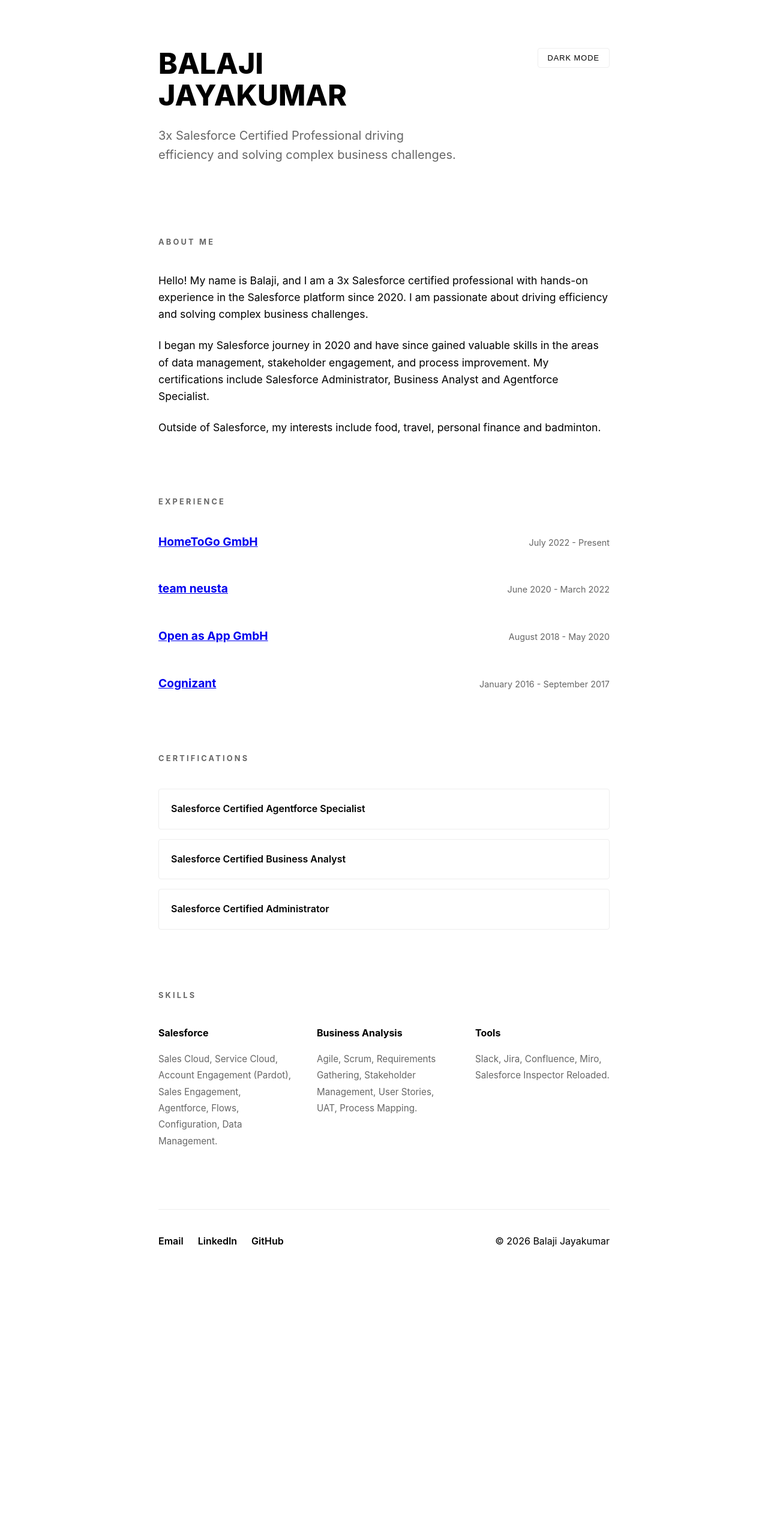
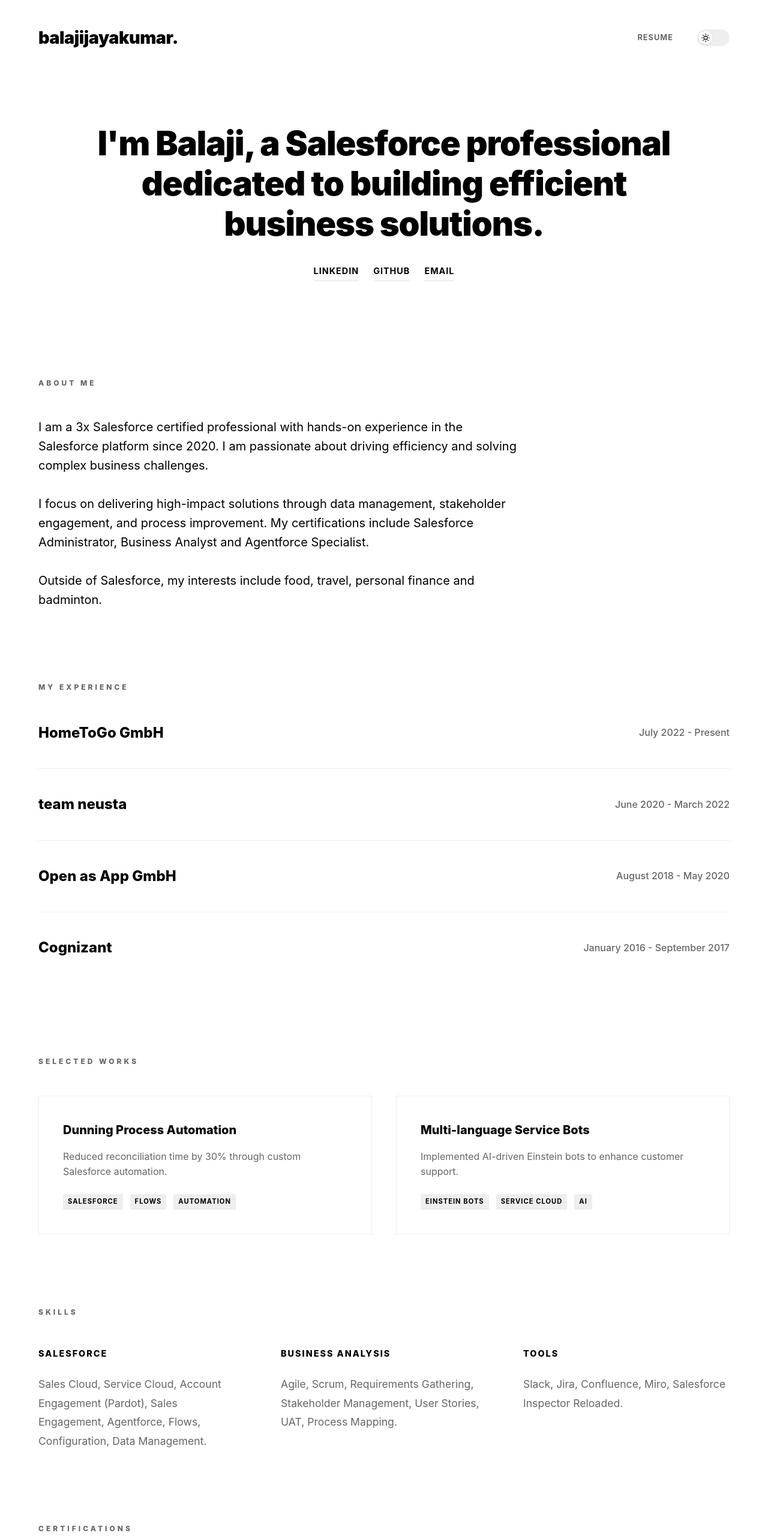
Before and after one commit to balajijayakumar23/portfolio, a React (Vite) app: page / in a window 1280 px wide. Shown: the top 2566 px of the page at 60% size. Before the commit the page ends 2163 px from the top, so only its background shows below. Built offline with nearby package versions, Linux system fonts and the light colour scheme.

Commit message:
Redesign portfolio: minimalist aesthetic, centered hero, refined header/footer, and project section

```diff
--- a/src/App.tsx
+++ b/src/App.tsx
@@ -14,27 +14,45 @@ function App() {
 
   return (
     <div className="portfolio">
-      <header>
-        <div className="hero">
-          <h1>Balaji<br />Jayakumar</h1>
-          <p>3x Salesforce Certified Professional driving efficiency and solving complex business challenges.</p>
+      <header className="site-header">
+        <div className="logo">balajijayakumar.</div>
+        <div className="header-right">
+          <a href="#" className="nav-link">Resume</a>
+          <button onClick={toggleTheme} className="theme-toggle" aria-label="Toggle theme">
+            <div className="toggle-track">
+              <div className="toggle-thumb">
+                {theme === 'light' ? (
+                  <svg viewBox="0 0 24 24" fill="none" stroke="currentColor" strokeWidth="2" strokeLinecap="round" strokeLinejoin="round" className="sun-icon"><circle cx="12" cy="12" r="5"></circle><line x1="12" y1="1" x2="12" y2="3"></line><line x1="12" y1="21" x2="12" y2="23"></line><line x1="4.22" y1="4.22" x2="5.64" y2="5.64"></line><line x1="18.36" y1="18.36" x2="19.78" y2="19.78"></line><line x1="1" y1="12" x2="3" y2="12"></line><line x1="21" y1="12" x2="23" y2="12"></line><line x1="4.22" y1="19.78" x2="5.64" y2="18.36"></line><line x1="18.36" y1="5.64" x2="19.78" y2="4.22"></line></svg>
+                ) : (
+                  <svg viewBox="0 0 24 24" fill="none" stroke="currentColor" strokeWidth="2" strokeLinecap="round" strokeLinejoin="round" className="moon-icon"><path d="M21 12.79A9 9 0 1 1 11.21 3 7 7 0 0 0 21 12.79z"></path></svg>
+                )}
               </div>
-        <button onClick={toggleTheme} className="theme-toggle">
-          {theme === 'light' ? 'Dark Mode' : 'Light Mode'}
+            </div>
           </button>
+        </div>
       </header>
+
+      <main>
+        <section id="hero" className="hero-section">
+          <h1>I'm Balaji, a Salesforce professional<br />dedicated to building efficient<br />business solutions.</h1>
+          <div className="hero-socials">
+            <a href="https://www.linkedin.com/in/balaji-jayakumar/" target="_blank" rel="noopener noreferrer">LinkedIn</a>
+            <a href="https://github.com/balajijayakumar23" target="_blank" rel="noopener noreferrer">GitHub</a>
+            <a href="mailto:your.email@example.com">Email</a>
+          </div>
+        </section>
 
         <section id="about">
           <h2>About Me</h2>
           <div className="about-content">
-          <p>Hello! My name is Balaji, and I am a 3x Salesforce certified professional with hands-on experience in the Salesforce platform since 2020. I am passionate about driving efficiency and solving complex business challenges.</p>
-          <p>I began my Salesforce journey in 2020 and have since gained valuable skills in the areas of data management, stakeholder engagement, and process improvement. My certifications include Salesforce Administrator, Business Analyst and Agentforce Specialist.</p>
+            <p>I am a 3x Salesforce certified professional with hands-on experience in the Salesforce platform since 2020. I am passionate about driving efficiency and solving complex business challenges.</p>
+            <p>I focus on delivering high-impact solutions through data management, stakeholder engagement, and process improvement. My certifications include Salesforce Administrator, Business Analyst and Agentforce Specialist.</p>
             <p>Outside of Salesforce, my interests include food, travel, personal finance and badminton.</p>
           </div>
         </section>
 
         <section id="experience">
-        <h2>Experience</h2>
+          <h2>My Experience</h2>
 
           <div className="experience-item">
             <div className="exp-header">
@@ -73,12 +91,27 @@ function App() {
           </div>
         </section>
 
-      <section id="certifications">
-        <h2>Certifications</h2>
-        <div className="certs-list">
-          <div className="cert-item">Salesforce Certified Agentforce Specialist</div>
-          <div className="cert-item">Salesforce Certified Business Analyst</div>
-          <div className="cert-item">Salesforce Certified Administrator</div>
+        <section id="works">
+          <h2>Selected Works</h2>
+          <div className="works-grid">
+            <div className="work-item">
+              <h3>Dunning Process Automation</h3>
+              <p>Reduced reconciliation time by 30% through custom Salesforce automation.</p>
+              <div className="work-tags">
+                <span>Salesforce</span>
+                <span>Flows</span>
+                <span>Automation</span>
+              </div>
+            </div>
+            <div className="work-item">
+              <h3>Multi-language Service Bots</h3>
+              <p>Implemented AI-driven Einstein bots to enhance customer support.</p>
+              <div className="work-tags">
+                <span>Einstein Bots</span>
+                <span>Service Cloud</span>
+                <span>AI</span>
+              </div>
+            </div>
           </div>
         </section>
 
@@ -106,13 +139,28 @@ function App() {
           </div>
         </section>
 
-      <footer>
-        <div className="contact-links">
-          <a href="mailto:your.email@example.com">Email</a>
+        <section id="certifications">
+          <h2>Certifications</h2>
+          <div className="certs-list">
+            <div className="cert-item">Salesforce Certified Agentforce Specialist</div>
+            <div className="cert-item">Salesforce Certified Business Analyst</div>
+            <div className="cert-item">Salesforce Certified Administrator</div>
+          </div>
+        </section>
+      </main>
+
+      <footer className="site-footer">
+        <div className="cta">
+          <h2>Stay connected w/ me.</h2>
+          <a href="mailto:your.email@example.com" className="cta-link">Let's Connect →</a>
+        </div>
+        <div className="footer-bottom">
+          <div className="footer-socials">
             <a href="https://www.linkedin.com/in/balaji-jayakumar/" target="_blank" rel="noopener noreferrer">LinkedIn</a>
             <a href="https://github.com/balajijayakumar23" target="_blank" rel="noopener noreferrer">GitHub</a>
           </div>
-        <p>© 2026 Balaji Jayakumar</p>
+          <p className="copyright">© 2026 BALAJI JAYAKUMAR.</p>
+        </div>
       </footer>
     </div>
   )
--- a/src/index.css
+++ b/src/index.css
@@ -5,14 +5,14 @@
   --border-color: #eeeeee;
   --accent-color: #000000;
   --font-family: 'Inter', -apple-system, BlinkMacSystemFont, 'Segoe UI', Roboto, sans-serif;
-  --transition: all 0.3s ease;
+  --transition: all 0.3s cubic-bezier(0.4, 0, 0.2, 1);
 }
 
 [data-theme='dark'] {
   --bg-color: #000000;
   --text-color: #ffffff;
   --text-secondary: #999999;
-  --border-color: #333333;
+  --border-color: #222222;
   --accent-color: #ffffff;
 }
 
@@ -22,184 +22,359 @@
   padding: 0;
 }
 
+html {
+  scroll-behavior: smooth;
+}
+
 body {
   background-color: var(--bg-color);
   color: var(--text-color);
   font-family: var(--font-family);
   transition: var(--transition);
   line-height: 1.6;
+  -webkit-font-smoothing: antialiased;
 }
 
-#root {
-  max-width: 800px;
+.portfolio {
+  max-width: 1200px;
   margin: 0 auto;
-  padding: 80px 24px;
+  padding: 0 24px;
+}
+/* Header */
+.site-header {
+  display: flex;
+  justify-content: space-between;
+  align-items: center;
+  padding: 40px 0;
+  margin-bottom: 80px;
+  position: relative;
 }
 
-header {
+.logo {
+  font-weight: 900;
+  font-size: 1.8rem;
+  letter-spacing: -0.5px;
+}
+
+.header-right {
   display: flex;
-  justify-content: space-between;
-  align-items: flex-start;
+  align-items: center;
+  gap: 40px;
+}
+
+
+.nav-link {
+  color: var(--text-color);
+  text-decoration: none;
+  font-weight: 700;
+  font-size: 0.8rem;
+  text-transform: uppercase;
+  letter-spacing: 1px;
+  opacity: 0.6;
+  transition: var(--transition);
+}
+
+.nav-link:hover {
+  opacity: 1;
+}
+
+.theme-toggle {
+  background: none;
+  border: none;
+  cursor: pointer;
+  padding: 0;
+  display: flex;
+  align-items: center;
+}
+
+.toggle-track {
+  width: 54px;
+  height: 28px;
+  background-color: var(--border-color);
+  border-radius: 20px;
+  position: relative;
+  transition: var(--transition);
+}
+
+.toggle-thumb {
+  width: 22px;
+  height: 22px;
+  background-color: var(--bg-color);
+  border-radius: 50%;
+  position: absolute;
+  top: 3px;
+  left: 3px;
+  display: flex;
+  align-items: center;
+  justify-content: center;
+  transition: var(--transition);
+  box-shadow: 0 1px 3px rgba(0,0,0,0.1);
+}
+
+[data-theme='dark'] .toggle-thumb {
+  transform: translateX(26px);
+}
+
+.sun-icon, .moon-icon {
+  width: 14px;
+  height: 14px;
+  color: var(--text-color);
+}
+
+/* Hero */
+.hero-section {
+  margin-bottom: 160px;
+  text-align: center;
+  display: flex;
+  flex-direction: column;
+  align-items: center;
+}
+
+.hero-section h1 {
+  font-size: clamp(2.2rem, 5vw, 3.5rem);
+  font-weight: 900;
+  line-height: 1.2;
+  letter-spacing: -0.02em;
+  text-align: center;
+  margin-bottom: 32px;
+  max-width: 1100px;
+}
+
+.hero-socials {
+  display: flex;
+  gap: 24px;
+  justify-content: center;
+}
+
+.hero-socials a {
+  color: var(--text-color);
+  text-decoration: none;
+  font-weight: 700;
+  font-size: 0.9rem;
+  text-transform: uppercase;
+  letter-spacing: 1px;
+  border-bottom: 2px solid var(--border-color);
+  padding-bottom: 4px;
+  transition: var(--transition);
+}
+
+.hero-socials a:hover {
+  border-bottom-color: var(--text-color);
+}
+
+/* General Sections */
+section {
   margin-bottom: 120px;
 }
 
-.hero h1 {
-  font-size: 3rem;
+h2 {
+  font-size: 0.75rem;
   font-weight: 800;
-  line-height: 1.1;
+  letter-spacing: 0.25rem;
   text-transform: uppercase;
-  margin-bottom: 24px;
-}
-
-.hero p {
-  font-size: 1.25rem;
-  color: var(--text-secondary);
-  max-width: 500px;
-}
-
-section {
-  margin-bottom: 100px;
-}
-
-h2 {
-  font-size: 0.8rem;
-  font-weight: 700;
-  letter-spacing: 0.2rem;
-  text-transform: uppercase;
-  margin-bottom: 40px;
+  margin-bottom: 48px;
   color: var(--text-secondary);
 }
 
+/* About */
 .about-content {
-  font-size: 1.1rem;
+  font-size: 1.25rem;
+  max-width: 800px;
+  line-height: 1.6;
 }
 
 .about-content p {
-  margin-bottom: 24px;
+  margin-bottom: 32px;
 }
 
+/* Experience */
 .experience-item {
-  margin-bottom: 48px;
+  margin-bottom: 40px;
+  padding-bottom: 40px;
+  border-bottom: 1px solid var(--border-color);
+}
+
+.experience-item:last-child {
+  border-bottom: none;
 }
 
 .exp-header {
   display: flex;
   justify-content: space-between;
-  align-items: baseline;
-  margin-bottom: 8px;
+  align-items: center;
 }
 
-.exp-company {
-  font-weight: 700;
-  font-size: 1.2rem;
+.exp-company a {
+  color: var(--text-color);
+  text-decoration: none;
+  font-weight: 800;
+  font-size: 1.5rem;
+  transition: var(--transition);
+}
+
+.exp-company a:hover {
+  opacity: 0.7;
 }
 
 .exp-date {
   color: var(--text-secondary);
-  font-size: 0.9rem;
+  font-weight: 500;
 }
 
-.exp-role {
-  font-weight: 500;
-  margin-bottom: 16px;
-  display: block;
-}
-
-.exp-bullets {
-  list-style: none;
-}
-
-.exp-bullets li {
-  margin-bottom: 8px;
-  color: var(--text-secondary);
-  position: relative;
-  padding-left: 20px;
-}
-
-.exp-bullets li::before {
-  content: "•";
-  position: absolute;
-  left: 0;
-}
-
-.skills-grid {
+/* Works */
+.works-grid {
   display: grid;
-  grid-template-columns: repeat(auto-fill, minmax(200px, 1fr));
+  grid-template-columns: repeat(auto-fit, minmax(300px, 1fr));
   gap: 40px;
 }
 
+.work-item {
+  padding: 40px;
+  border: 1px solid var(--border-color);
+  transition: var(--transition);
+}
+
+.work-item:hover {
+  background-color: var(--border-color);
+}
+
+.work-item h3 {
+  font-size: 1.25rem;
+  margin-bottom: 16px;
+  font-weight: 800;
+}
+
+.work-item p {
+  color: var(--text-secondary);
+  margin-bottom: 24px;
+}
+
+.work-tags {
+  display: flex;
+  gap: 12px;
+  flex-wrap: wrap;
+}
+
+.work-tags span {
+  font-size: 0.7rem;
+  font-weight: 700;
+  text-transform: uppercase;
+  letter-spacing: 1px;
+  padding: 4px 8px;
+  background-color: var(--border-color);
+  border-radius: 2px;
+}
+
+/* Skills */
+.skills-grid {
+  display: grid;
+  grid-template-columns: repeat(auto-fit, minmax(250px, 1fr));
+  gap: 60px;
+}
+
 .skill-category h3 {
-  font-size: 1rem;
-  margin-bottom: 16px;
-  font-weight: 700;
+  font-size: 0.9rem;
+  text-transform: uppercase;
+  letter-spacing: 2px;
+  margin-bottom: 24px;
+  font-weight: 800;
 }
 
 .skill-list {
   color: var(--text-secondary);
-  font-size: 0.95rem;
+  font-size: 1.1rem;
   line-height: 1.8;
 }
 
+/* Certifications */
 .certs-list {
-  display: flex;
-  flex-direction: column;
-  gap: 16px;
+  display: grid;
+  grid-template-columns: repeat(auto-fit, minmax(280px, 1fr));
+  gap: 24px;
 }
 
 .cert-item {
-  padding: 20px;
+  padding: 32px;
   border: 1px solid var(--border-color);
-  border-radius: 4px;
+  font-weight: 700;
+  font-size: 1.1rem;
+  transition: var(--transition);
+}
+
+.cert-item:hover {
+  border-color: var(--text-color);
+}
+
+/* Footer */
+.site-footer {
+  margin-top: 160px;
+  padding-bottom: 80px;
+}
+
+.cta {
+  margin-bottom: 120px;
+}
+
+.cta h2 {
+  margin-bottom: 24px;
+}
+
+.cta-link {
+  font-size: clamp(2rem, 5vw, 3.5rem);
+  font-weight: 900;
+  color: var(--text-color);
+  text-decoration: none;
+  letter-spacing: -1px;
+  transition: var(--transition);
+  display: inline-block;
+}
+
+.cta-link:hover {
+  transform: translateX(20px);
+}
+
+.footer-bottom {
+  display: flex;
+  justify-content: space-between;
+  align-items: center;
+  padding-top: 40px;
+  border-top: 1px solid var(--border-color);
+}
+
+.footer-socials {
+  display: flex;
+  gap: 32px;
+}
+
+.footer-socials a {
+  color: var(--text-color);
+  text-decoration: none;
+  font-weight: 700;
+  font-size: 0.9rem;
+  text-transform: uppercase;
+}
+
+.copyright {
+  font-size: 0.8rem;
+  color: var(--text-secondary);
   font-weight: 600;
 }
 
-.theme-toggle {
-  background: none;
-  border: 1px solid var(--border-color);
-  color: var(--text-color);
-  padding: 8px 16px;
-  cursor: pointer;
-  font-size: 0.8rem;
-  text-transform: uppercase;
-  letter-spacing: 1px;
-  border-radius: 4px;
-}
-
-footer {
-  margin-top: 100px;
-  padding-top: 40px;
-  border-top: 1px solid var(--border-color);
-  display: flex;
-  justify-content: space-between;
-}
-
-.contact-links a {
-  color: var(--text-color);
-  text-decoration: none;
-  margin-right: 24px;
-  font-weight: 600;
-  border-bottom: 1px solid transparent;
-}
-
-.contact-links a:hover {
-  border-bottom: 1px solid var(--text-color);
-}
-
-@media (max-width: 600px) {
-  #root {
-    padding: 40px 20px;
+/* Responsive */
+@media (max-width: 768px) {
+  .site-header {
+    flex-direction: column;
+    gap: 24px;
+    align-items: flex-start;
   }
 
-  .hero h1 {
-    font-size: 2.2rem;
+  .hero-section h1 {
+    letter-spacing: -1px;
   }
 
-  .exp-header {
+  .footer-bottom {
     flex-direction: column;
-    gap: 4px;
-  }
-
-  .skills-grid {
-    grid-template-columns: 1fr;
+    gap: 32px;
+    align-items: flex-start;
   }
 }
```
Lines whose indentation alone changed are shown as unchanged.
